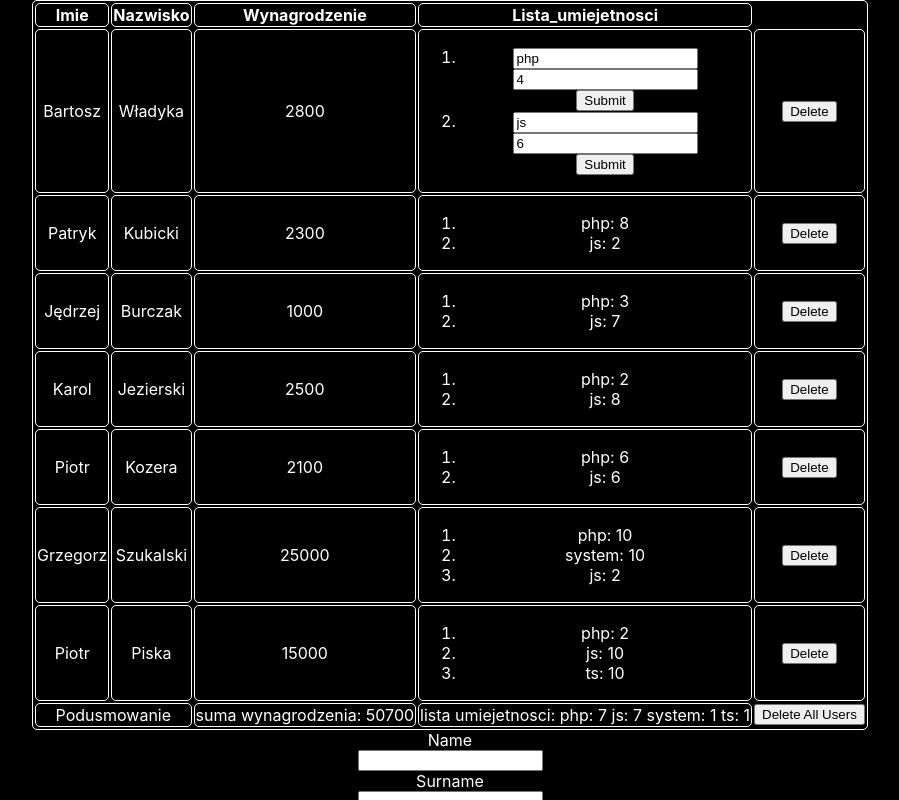
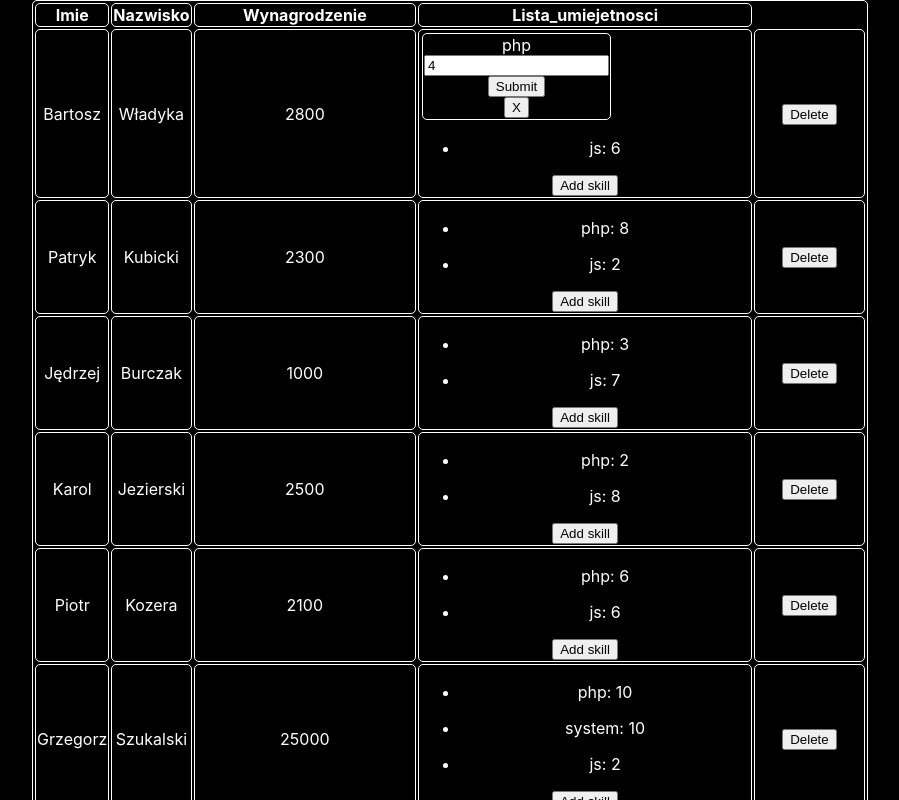
Before and after one commit to Patrykkubi/react_lessons, a React (Create React App) app: page / in a window 1280 px wide. Both pictures are taken after a click on the item "php: 4". Shown: the top 800 px of the page, without its empty margins (190-1089 px from the left). Built offline with nearby package versions, Linux system fonts and the light colour scheme.

Commit message:
Fixed minor bugs and refactoring

```diff
--- a/src/App.js
+++ b/src/App.js
@@ -151,9 +151,69 @@ function App() {
     //setEditedValue();
   };
 
+  const editSkills = (e, index, newSkillName, newSkillValue) => {
+    e.preventDefault();
+    usersData[index].skills[newSkillName] = newSkillValue;
+    console.log(usersData);
+  };
+
+  const deleteSkill = (e, index, skillName) => {
+    e.preventDefault();
+    delete usersData[index].skills[skillName];
+  };
+
+  const addSkill = (e, index, skillName, skillValue) => {
+    e.preventDefault();
+    if (!(skillName in usersData[index].skills)) {
+      usersData[index].skills[skillName] = skillValue;
+    } else {
+      alert("This skill already exists");
+    }
+  };
+
+  const [salarySum, setSalarySum] = useState();
+  const [skillNames, setSkillNames] = useState({});
+  let skillOccurance = {};
+
+  const sumSalary = (users) => {
+    let usersCopy = [...users];
+    const salarySum = usersCopy.reduce((prev, curr) => {
+      return parseInt(prev) + parseInt(curr.salary);
+    }, 0);
+    setSalarySum(salarySum);
+  };
+
+  const sumUserSkills = (users) => {
+    const keyValue = [];
+    users.map((users) => {
+      Object.keys(users.skills).forEach((newValue, index) => {
+        if (!keyValue.includes(newValue)) {
+          keyValue.push(newValue);
+          skillOccurance[newValue] = 1;
+        } else {
+          skillOccurance[newValue] = skillOccurance[newValue] + 1;
+        }
+      });
+    });
+    setSkillNames(skillOccurance);
+  };
+
   return (
     <div className="App">
-      <FirstTask users={usersData} deleteUser={deleteUser} deleteAllUsers={deleteAllUsers} sortBySalary={sortBySalary} editUser={editUser} />
+      <FirstTask
+        salarySum={salarySum}
+        skillNames={skillNames}
+        sumSalary={sumSalary}
+        sumUserSkills={sumUserSkills}
+        users={usersData}
+        deleteUser={deleteUser}
+        deleteAllUsers={deleteAllUsers}
+        sortBySalary={sortBySalary}
+        editUser={editUser}
+        editSkills={editSkills}
+        deleteSkill={deleteSkill}
+        addSkill={addSkill}
+      />
       <Form updateUsers={updateUsers} />
     </div>
   );
--- /dev/null
+++ b/src/components/AddSkillBtn.js
@@ -0,0 +1,38 @@
+import { useState } from "react";
+
+const AddSkillBtn = ({ userData, index, state, setEditState, addSkill }) => {
+  const [newSkillName, setNewSkillName] = useState();
+  const [newSkillValue, setNewSkillValue] = useState();
+
+  return (
+    <>
+      {state != index + "#0000cc" ? (
+        <button
+          onClick={(e) => {
+            setEditState(index + "#0000cc");
+          }}
+        >
+          Add skill
+        </button>
+      ) : (
+        <td onClick={(e) => {}}>
+          <form>
+            Skill name:
+            <input onChange={(e) => setNewSkillName(e.target.value)} type="text" name="skillName" id="skillName" />
+            Skill value:
+            <input onChange={(e) => setNewSkillValue(e.target.value)} type="number" name="skillValue" id="skillValue" />
+            <input
+              type="submit"
+              onClick={(e) => {
+                addSkill(e, index, newSkillName, newSkillValue);
+                setEditState(0);
+              }}
+            />
+          </form>
+        </td>
+      )}
+    </>
+  );
+};
+
+export default AddSkillBtn;
--- a/src/components/DeleteUserButton.js
+++ b/src/components/DeleteUserButton.js
@@ -1,8 +1,10 @@
 const DeleteUserButton = ({ index, deleteUser }) => {
   const delUser = () => {
-    deleteUser(index);
+    const warning = window.confirm("Are you sure you want to delete this user ?");
+    if (warning) {
+      deleteUser(index);
+    }
   };
-
   return (
     <button
       onClick={(e) => {
--- a/src/components/EditUserSkills.js
+++ b/src/components/EditUserSkills.js
@@ -1,44 +1,57 @@
 import { useState } from "react";
 import { useEffect } from "react";
 
-const EditUserSkills = ({ userData, index }) => {
+const EditUserSkills = ({ users, userData, index, skill, state, setEditState, editSkills, deleteSkill, skillNames, sumUserSkills }) => {
   const [newSkillName, setNewSkillName] = useState();
   const [newSkillValue, setNewSkillValue] = useState();
-  const [editedSkillValue, setEditedSkillValue] = useState();
 
-  const editUserSkills = (e, index) => {
-    e.preventDefault();
-    userData[index].skills[newSkillName] = newSkillValue;
-  };
+  useEffect(() => {
+    sumUserSkills(users);
+  }, [users]);
 
   return (
-    <td>
-      <ol>
-        {Object.keys(userData.skills).map((skill) => {
-          return (
+    <>
+      {state != index + skill ? (
+        <ul>
           <li
             onClick={(e) => {
-                setEditedSkillValue(index);
+              setEditState(index + skill);
               setNewSkillName(skill);
               setNewSkillValue(userData.skills[skill]);
             }}
           >
-              {editedSkillValue == index ? (
-                <>
+            {skill + ": " + userData.skills[skill]}
+          </li>
+        </ul>
+      ) : (
+        <td
+          onClick={(e) => {
+            setNewSkillName(skill);
+            setNewSkillValue(userData.skills[skill]);
+          }}
+        >
           <form>
-                    <input onChange={(e) => setNewSkillName(e.target.value)} defaultValue={skill} type="text" name="skill" id="skill" />
-                    <input onChange={(e) => setNewSkillValue(e.target.value)} defaultValue={userData.skills[skill]} type="text" name="skillValue" id="skillValue" />
-                    <input type="submit" onClick={(e) => editUserSkills(e, index)} />
+            {newSkillName}
+            <input onChange={(e) => setNewSkillValue(e.target.value)} defaultValue={newSkillValue} type="number" name={userData.skills[skill]} id="name" />
+            <input
+              type="submit"
+              onClick={(e) => {
+                editSkills(e, index, newSkillName, newSkillValue);
+                setEditState(0);
+              }}
+            />
+            <button
+              onClick={(e) => {
+                deleteSkill(e, index, newSkillName);
+                setEditState(0);
+              }}
+            >
+              X
+            </button>
           </form>
+        </td>
+      )}
     </>
-              ) : (
-                skill + ": " + userData.skills[skill]
-              )}
-            </li>
-          );
-        })}
-      </ol>
-    </td>
   );
 };
 
--- a/src/components/FirstTask.js
+++ b/src/components/FirstTask.js
@@ -1,12 +1,12 @@
 import { useState } from "react";
-import { useEffect } from "react";
 import SortTable from "./SortTable";
 import DeleteUserButton from "./DeleteUserButton";
 import FourthTask from "./FourthTask";
 import EditUserValue from "./EditUserValue";
 import EditUserSkills from "./EditUserSkills";
+import AddSkillBtn from "./AddSkillBtn";
 
-function FirstTask({ users, deleteUser, deleteAllUsers, sortBySalary, editUser }) {
+function FirstTask({ users, deleteUser, deleteAllUsers, sortBySalary, editUser, editSkills, deleteSkill, addSkill, skillNames, salarySum, sumUserSkills, sumSalary }) {
   const [editState, setEditState] = useState(0);
   if (typeof users === "undefined") {
     return (
@@ -42,8 +42,13 @@ function FirstTask({ users, deleteUser, deleteAllUsers, sortBySalary, editUser }
                 <EditUserValue userData={user.name} index={index} editUser={editUser} name="name" state={editState} setEditState={setEditState} />
                 <EditUserValue userData={user.surname} index={index} editUser={editUser} name="surname" state={editState} setEditState={setEditState} />
                 <EditUserValue userData={user.salary} index={index} editUser={editUser} name="salary" state={editState} setEditState={setEditState} />
-                {/* to do edycje skilli i usuwanie skilli a nastepenie refactor z contexy */}
-                <EditUserSkills userData={user} index={index} editUser={editUser} skillName="skillName" skillValue="skillValue" state={editState} setEditState={setEditState} />
+                {/* to do edycje skilli i usuwanie skilli a nastepenie refactor z contexty */}
+                <td>
+                  {Object.keys(user.skills).map((skill) => (
+                    <EditUserSkills sumUserSkills={sumUserSkills} skillNames={skillNames} users={users} userData={user} index={index} editUser={editUser} skill={skill} state={editState} setEditState={setEditState} editSkills={editSkills} deleteSkill={deleteSkill} />
+                  ))}
+                  <AddSkillBtn addSkill={addSkill} userData={user} index={index} editUser={editUser} state={editState} setEditState={setEditState} editSkills={editSkills} />
+                </td>
                 <td>
                   <DeleteUserButton deleteUser={deleteUser} index={index} />
                 </td>
@@ -51,7 +56,7 @@ function FirstTask({ users, deleteUser, deleteAllUsers, sortBySalary, editUser }
             </tbody>
           );
         })}
-        <FourthTask users={users} deleteAllUsers={deleteAllUsers} />
+        <FourthTask skillNames={skillNames} salarySum={salarySum} sumUserSkills={sumUserSkills} sumSalary={sumSalary} state={editState} setEditState={setEditState} users={users} deleteAllUsers={deleteAllUsers} />
       </table>
     </div>
   );
--- a/src/components/Form.js
+++ b/src/components/Form.js
@@ -5,6 +5,7 @@ const Form = ({ updateUsers }) => {
   //const [1 zmienna to tablica z naszymi danymi, 2 to funkcja ktora updatuje wartosci forma]
   const [skillName, setSkillName] = useState("");
   const [skillValue, setSkillValue] = useState("");
+  const [userSkillNames, setUserSkillNames] = useState([]);
 
   const [formData, setFormData] = useState({
     name: "",
@@ -22,18 +23,17 @@ const Form = ({ updateUsers }) => {
         [skillName]: skillValue,
       },
     });
-    // console.log(formData)
   };
-
   const handleSubmit = (e) => {
     e.preventDefault();
     console.log(formData);
     updateUsers(formData);
-
+    setUserSkillNames();
     setFormData({ ...formData, skills: {} });
   };
 
   return (
+    <>
       <form onSubmit={handleSubmit}>
         <label htmlFor="name">Name</label>
         <input onChange={(e) => setFormData({ ...formData, name: e.target.value })} value={formData.name} type="text" name="name" id="name" />
@@ -46,10 +46,19 @@ const Form = ({ updateUsers }) => {
         <input onChange={(e) => setSkillName(e.target.value)} value={skillName} type="text" name="skillName" id="skillName" />
         <label htmlFor="body">Skill Value</label>
         <input onChange={(e) => setSkillValue(e.target.value)} value={skillValue} type="number" name="skillValue" id="skillValue" />
-      <input onClick={(e) => addSkills(e)} type="button" value="Dodaj umiejetnosc" />
-
+        <input
+          onClick={(e) => {
+            addSkills(e);
+            setUserSkillNames([...userSkillNames, skillName + ": " + skillValue + " "]);
+            // setUserSkillValues([...userSkillValues, skillValue]);
+          }}
+          type="button"
+          value="Dodaj umiejetnosc"
+        />
         <input type="submit" value="Dodaj uzytkownika" />
       </form>
+      <p>{userSkillNames}</p>
+    </>
   );
 };
 
--- a/src/components/FourthTask.js
+++ b/src/components/FourthTask.js
@@ -2,34 +2,7 @@ import { useState } from "react";
 import { useEffect } from "react";
 import DeleteAllUsersButton from "./DeleteAllUsersButton";
 
-const FourthTask = ({ users, deleteAllUsers }) => {
-  const [salarySum, setSalarySum] = useState();
-  const [skillNames, setSkillNames] = useState({});
-  let skillOccurance = {};
-
-  const sumSalary = (users) => {
-    let usersCopy = [...users];
-    const salarySum = usersCopy.reduce((prev, curr) => {
-      return parseInt(prev) + parseInt(curr.salary);
-    }, 0);
-    setSalarySum(salarySum);
-  };
-
-  const sumUserSkills = (users) => {
-    const keyValue = [];
-    users.map((users) => {
-      Object.keys(users.skills).forEach((newValue, index) => {
-        if (!keyValue.includes(newValue)) {
-          keyValue.push(newValue);
-          skillOccurance[newValue] = 1;
-        } else {
-          skillOccurance[newValue] = skillOccurance[newValue] + 1;
-        }
-      });
-    });
-    setSkillNames(skillOccurance);
-  };
-
+const FourthTask = ({ users, deleteAllUsers, sumUserSkills, sumSalary, salarySum, skillNames }) => {
   useEffect(() => {
     sumUserSkills(users);
     sumSalary(users);
```
Lines whose indentation alone changed are shown as unchanged.
